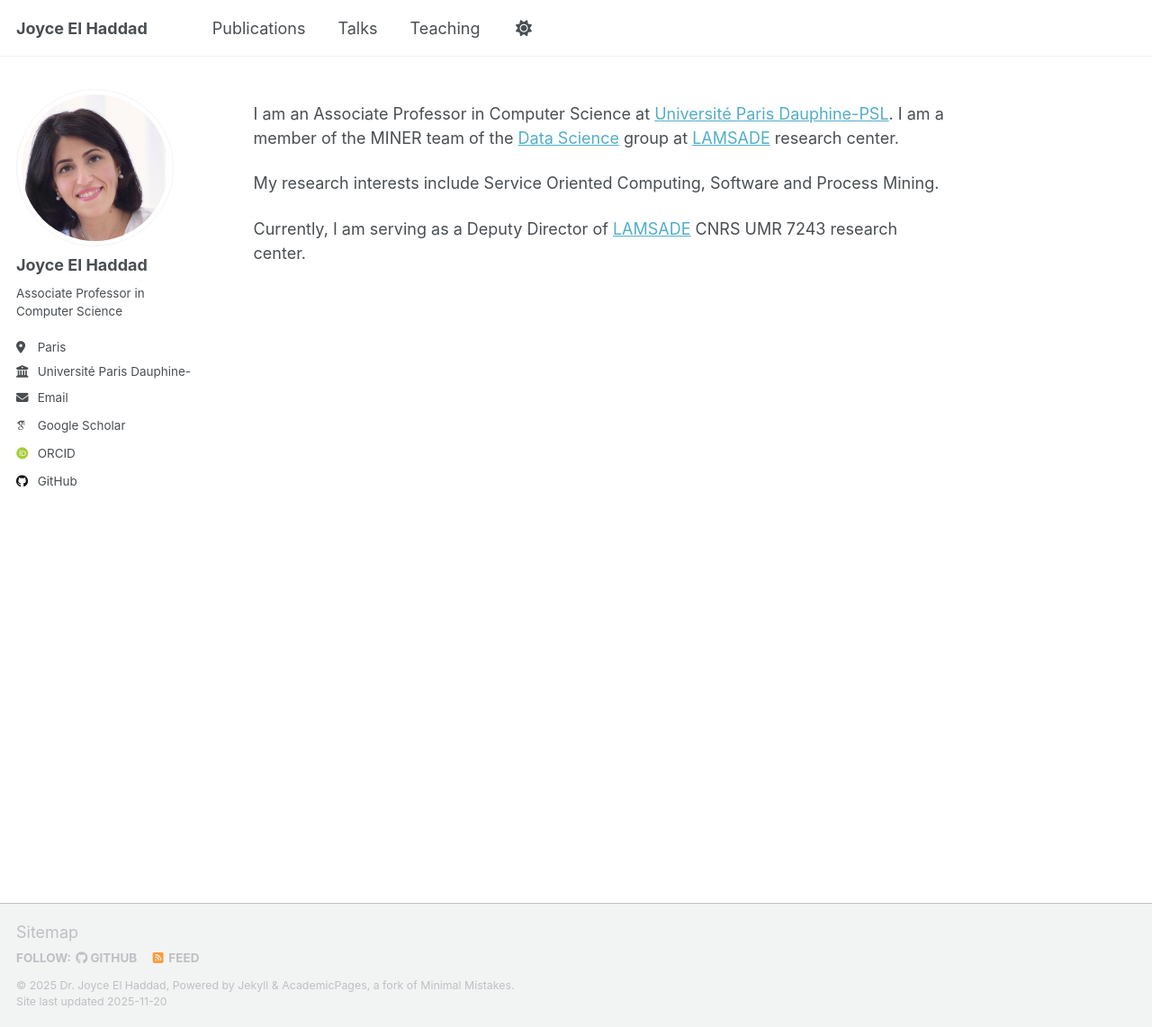
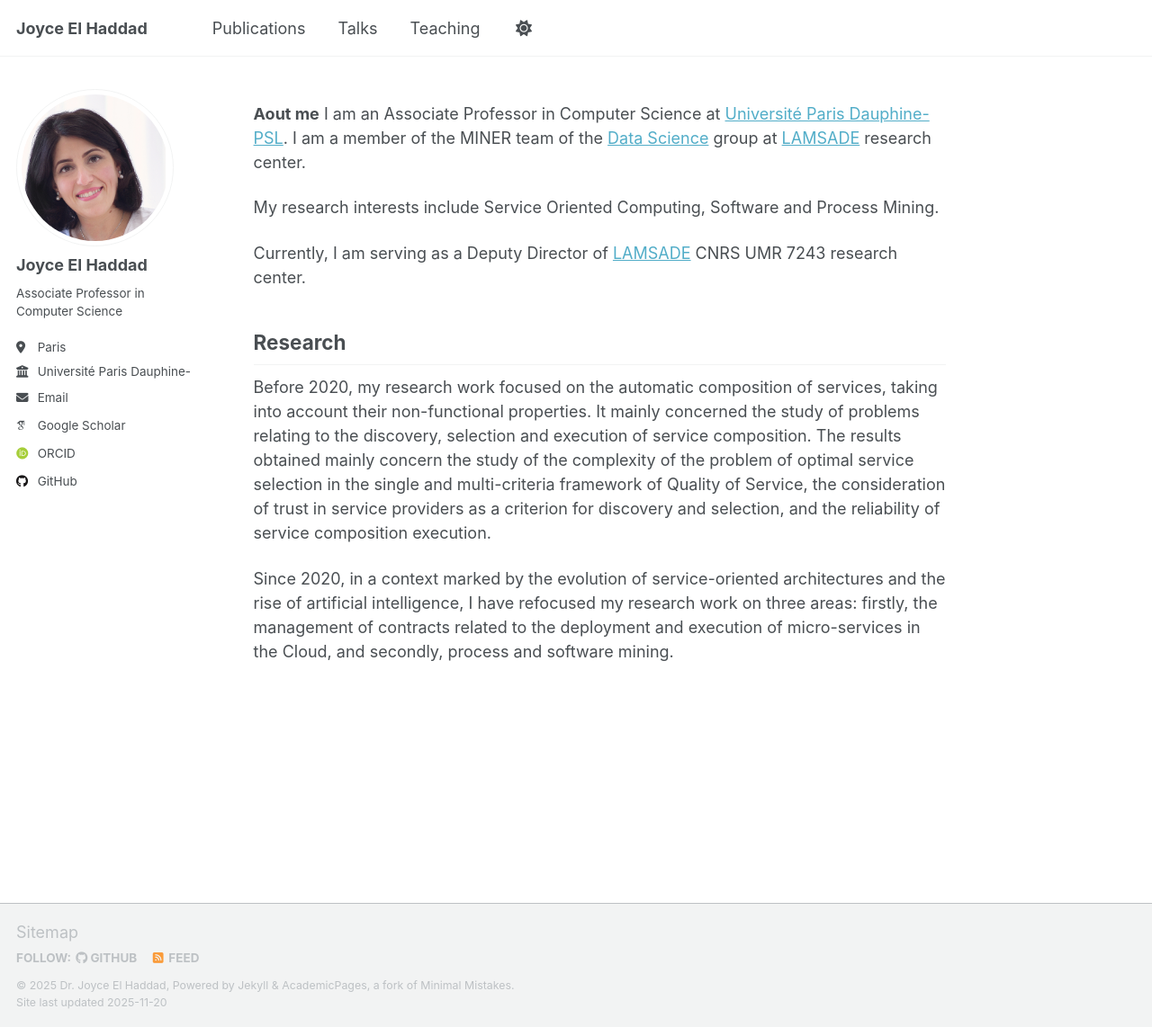
Before and after one commit to joyceelhaddad/joyceelhaddad.github.io, a Jekyll site: the page built from _pages/about.md, in a window 1280 px wide and 1142 px high. Shown: the whole window at 90% size. Built offline with Jekyll 4.4.1, drawn with Linux system fonts in a browser that asks for light colours; some web fonts are replaced; a script that is not in the unit is left out.

Commit message:
Update about.md
activite de recherche

```diff
--- a/_pages/about.md
+++ b/_pages/about.md
@@ -7,11 +7,19 @@ redirect_from:
   - /about.html
 ---
 
+**Aout me**
 I am an Associate Professor in Computer Science at [Université Paris Dauphine-PSL](https://dauphine.psl.eu/). I am a member of the MINER team of the [Data Science](https://www.lamsade.dauphine.fr/en/research/groups/data-science.html) group at [LAMSADE](https://www.lamsade.dauphine.fr/) research center.
 
 My research interests include Service Oriented Computing, Software and Process Mining.
 
 Currently, I am serving as a Deputy Director of [LAMSADE](https://www.lamsade.dauphine.fr/) CNRS UMR 7243 research center.
+
+
+Research
+------
+Before 2020, my research work focused on the automatic composition of services, taking into account their non-functional properties. It mainly concerned the study of problems relating to the discovery, selection and execution of service composition. The results obtained mainly concern the study of the complexity of the problem of optimal service selection in the single and multi-criteria framework of Quality of Service, the consideration of trust in service providers as a criterion for discovery and selection, and the reliability of service composition execution.
+
+Since 2020, in a context marked by the evolution of service-oriented architectures and the rise of artificial intelligence, I have refocused my research work on three areas: firstly, the management of contracts related to the deployment and execution of micro-services in the Cloud, and secondly, process and software mining.
 
 <!--This is the front page of a website that is powered by the [Academic Pages template](https://github.com/academicpages/academicpages.github.io) and hosted on GitHub pages. [GitHub pages](https://pages.github.com) is a free service in which websites are built and hosted from code and data stored in a GitHub repository, automatically updating when a new commit is made to the repository. This template was forked from the [Minimal Mistakes Jekyll Theme](https://mmistakes.github.io/minimal-mistakes/) created by Michael Rose, and then extended to support the kinds of content that academics have: publications, talks, teaching, a portfolio, blog posts, and a dynamically-generated CV. Incidentally, these same features make it a great template for anyone that needs to show off a professional template!
 
```
